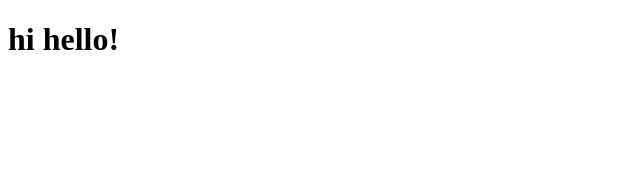
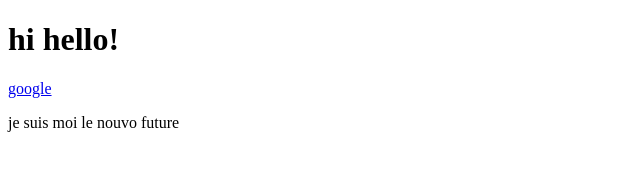
Before and after one commit to FatimaBangayadiallo/how-to-create-braches-in-git, a plain HTML site: page index.html in a window 1280 px wide. Shown: the whole page, without its empty margins (0-640 px from the left). Drawn offline with Linux system fonts and the light colour scheme.

Commit message:
future-1-added

```diff
--- a/index.html
+++ b/index.html
@@ -8,7 +8,8 @@
   </head>
   <body>
     <h1>hi hello!</h1>
-
+    <a href="google.com"> google</a>
+    <p>je suis moi le nouvo future</p>
     <script src="script.js"></script>
   </body>
 </html>
```
